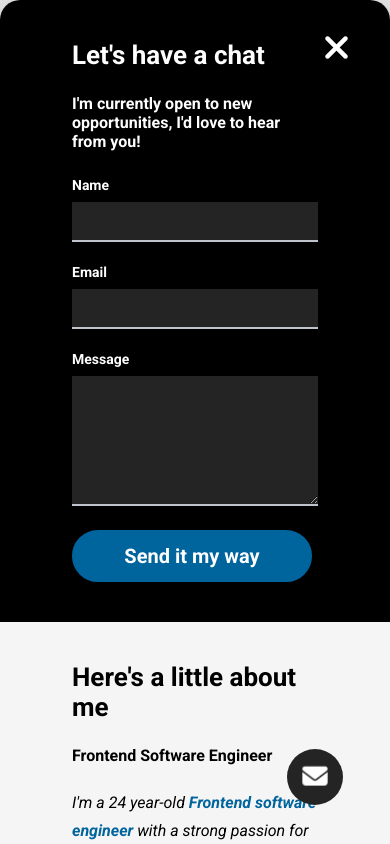
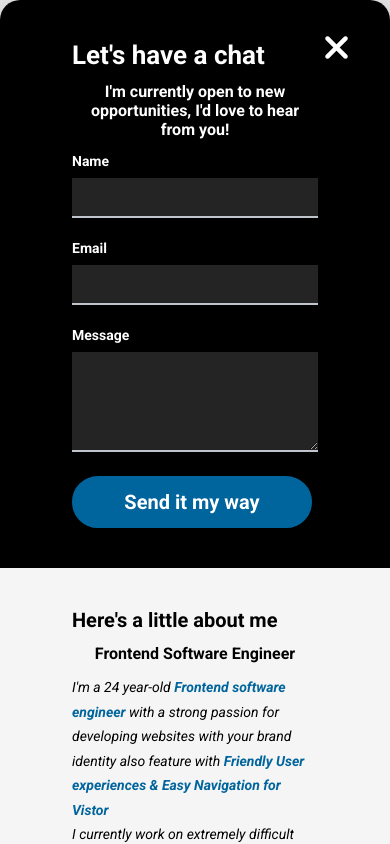
Before and after one commit to Jkeroro69/Advance-portfolio, a plain HTML site: page index.html in a window 390 px wide. Both pictures are taken after a click on the link "Contact". Shown: the top 844 px of the page. Drawn offline with nearby package versions, Linux system fonts and the light colour scheme.

Commit message:
Add files via upload

```diff
--- a/style.css
+++ b/style.css
@@ -239,6 +239,7 @@ nav,
     bottom: 32px;
     right: 40px;
     z-index: 200;
+    transition: all 300ms ease;
 }
 
 .scroll{
@@ -314,9 +315,6 @@ nav{
     font-size: 20px;
 }
 
-.fa-flip:hover{
-    animation-play-state: paused;
-}
 
 /* MODEL */
 
@@ -340,6 +338,10 @@ nav{
     z-index: 60;
     visibility: visible;
     box-shadow: 0 20px 80px 0 rgba(0, 0, 0, 0.55);
+}
+
+.model__open .mail-btn{
+    transform:scale(0)
 }
 
 .model-about,
@@ -715,15 +717,15 @@ footer {
     left:80vw;
 }
 .shape-7{
-    top:80vh;
+    top:75vh;
     left:20vw;
 }
 .shape-8{
-    top:80vh;
+    top:75vh;
     left:55vw;
 }
 .shape-9{
-    top:80vh;
+    top:75vh;
     left:80vw;
 }
 
@@ -761,7 +763,6 @@ footer {
         .model-about,
         .model-contact{
             width: 100%;
-            scale: 0.9;
         }
       }
 
@@ -811,16 +812,30 @@ footer {
             width: 100%;
             flex-direction: column-reverse;
         }
-        .model-about,
-        .model-contact{
-            width: 100%;
-            scale: 1;
+        .project{
+            padding: 60px 0 10px 0;
         }
-        .container{
-            padding-top: 500px;
+        textarea{
+            height: 100px;
+        }
+        .about-title{
+            font-size: 20px;
+        }
+        .about-subtitle,
+        .contact-subtitle{
+            font-size: 16px;
+            margin: 12px;
+            text-align: center;
+        }
+        .about-para{
+            font-size: 14px;
         }
         .shape-5,
         .shape-6{
             top: 30vh;
         }
+        .scroll-icon,
+        .scroll-icon:after{
+            scale: 0.8;
+        }
 }
```
